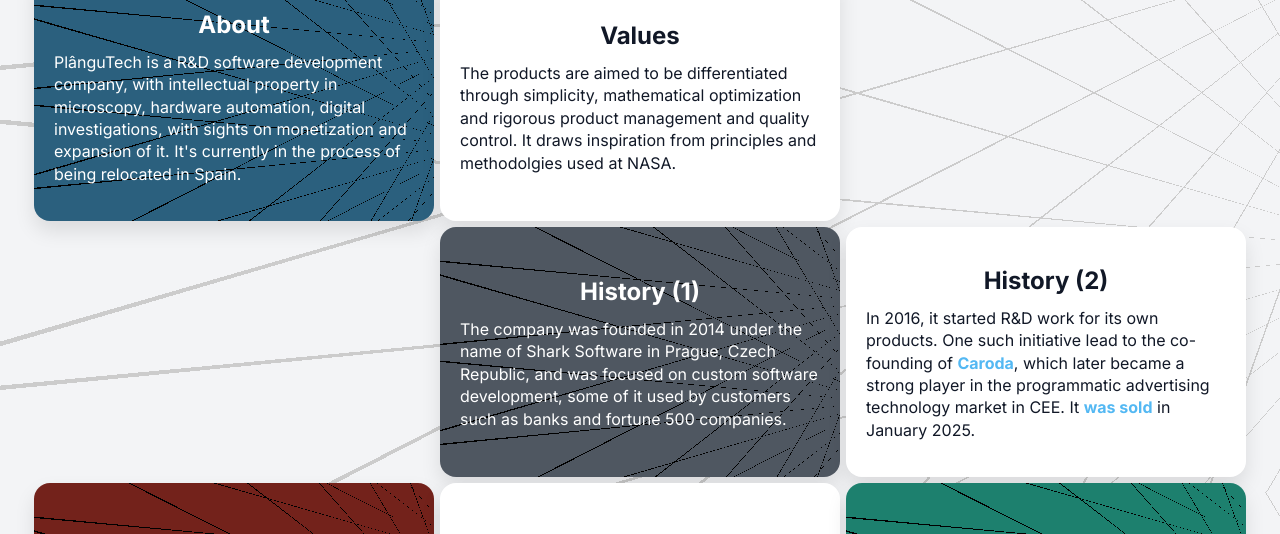
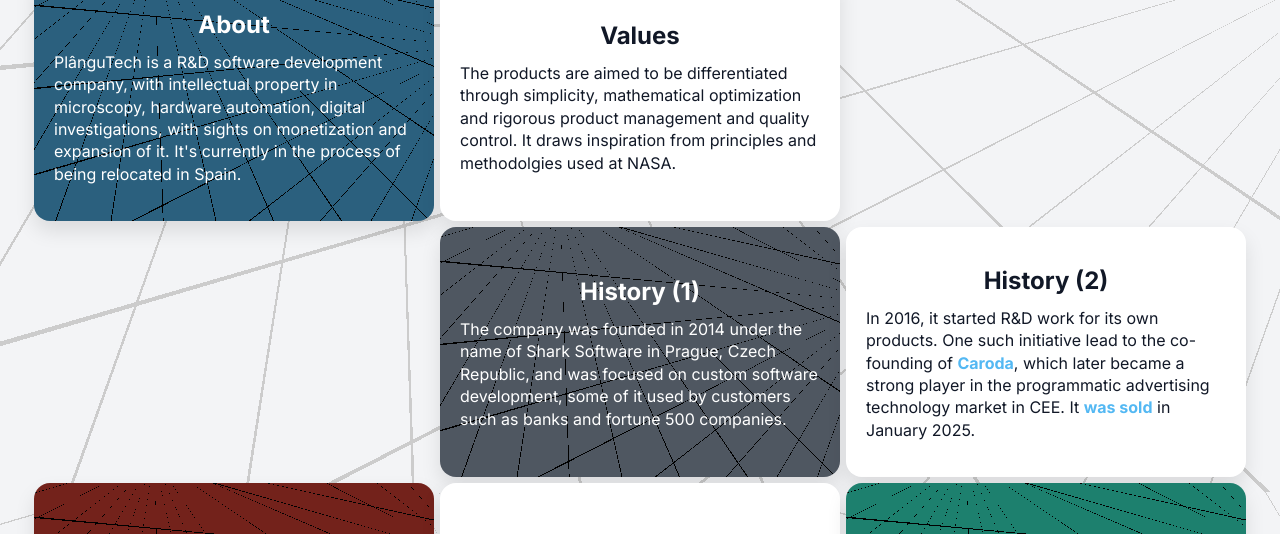
Before and after one commit to PlanguTech/website, a plain HTML site: page index.html in a window 1280 px wide. Shown: the part 308-842 px from the top of the page. Drawn offline with Linux system fonts and the light colour scheme.

Commit message:
improved background art

```diff
--- a/css/main.css
+++ b/css/main.css
@@ -74,7 +74,7 @@ body,
       transparent 0.05% 3%
     ),
     repeating-conic-gradient(
-      from var(--gradient-angle) at 110% var(--gradient-yb),
+      from var(--gradient-angle) at  var(--gradient-ya) -10%,
       var(--gradient-line-color) 0% 0.05%,
       transparent 0.05% 3%
     );
--- a/index.html
+++ b/index.html
@@ -173,8 +173,8 @@
         const newY = 70 + scroll * 100
         parallaxTargets.forEach((el) => {
           el.style.setProperty('--gradient-angle', `${newY}deg`)
-          el.style.setProperty('--gradient-ya', `${newY}%`)
-          el.style.setProperty('--gradient-yb', `${100-newY}%`)
+          el.style.setProperty('--gradient-ya', `${100-newY}%`)
+          el.style.setProperty('--gradient-yb', `${newY}%`)
           if (el !== document.body) {
             el.style.setProperty('--gradient-line-color', '#000')
           }
```
